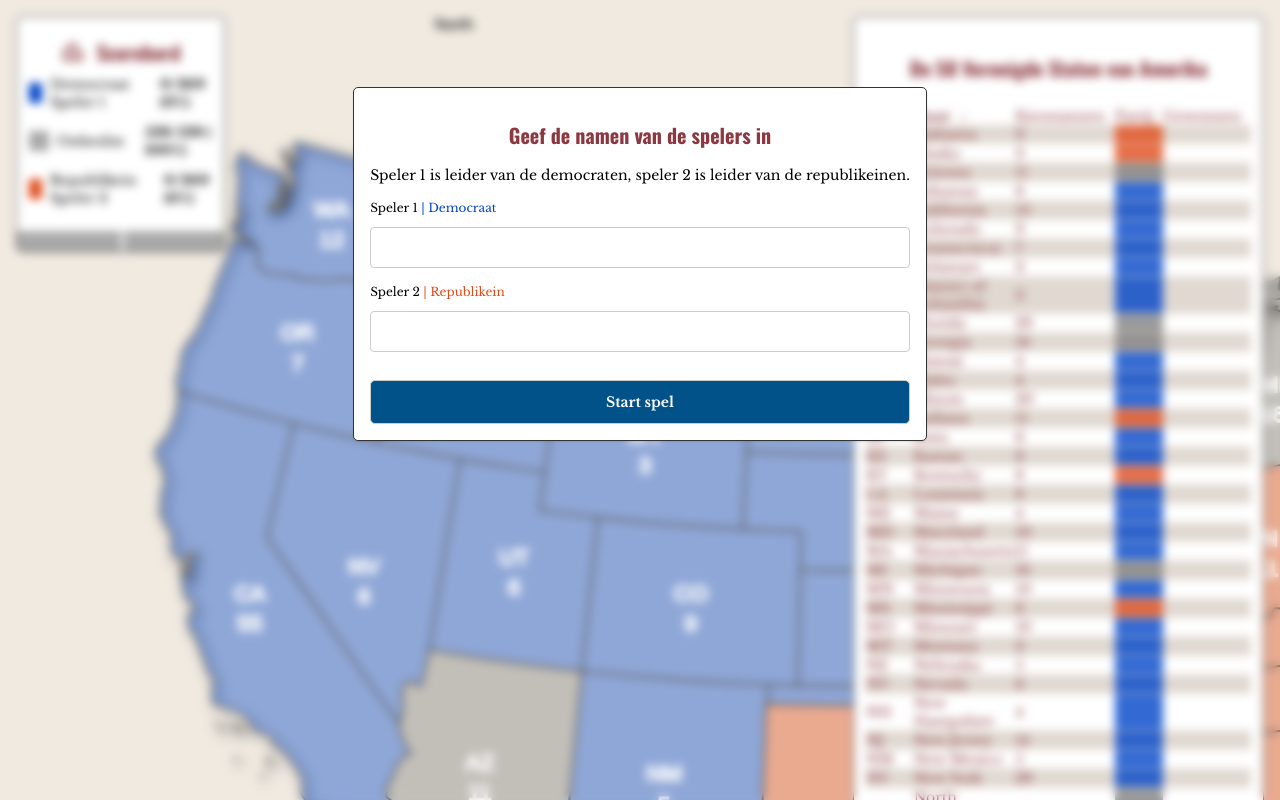
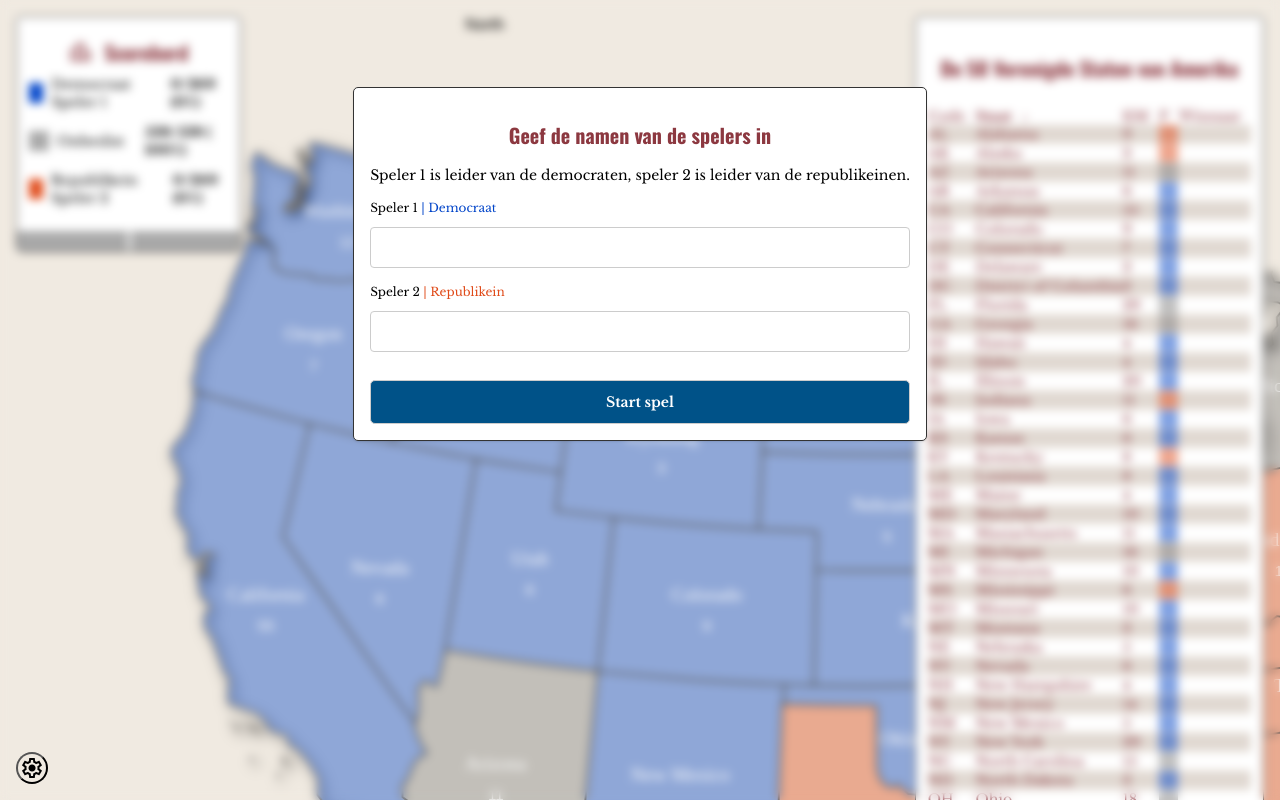
Before and after one commit to tdijkmans/powerplay, a React (Vite) app: page / in a window 1280 px wide. Shown: the top 800 px of the page. Built offline with nearby package versions, Linux system fonts and the light colour scheme; a web font is replaced by a local one.

Commit message:
applied better scoring

```diff
--- a/src/App.scss
+++ b/src/App.scss
@@ -28,6 +28,10 @@
 
 .E {
   grid-area: E;
+  display: flex;
+  flex-direction: column;
+  align-items: flex-end;
+
 }
 
 .S {
@@ -47,8 +51,17 @@
 
 .SW {
   grid-area: SW;
-  display: flex;
-  align-items: flex-end
+
+
+}
+
+.settings-menu {
+  position: absolute;
+  bottom: 0;
+  left: 0;
+  margin: 1rem;
+  z-index: 999;
+
 }
 
 .menu-overlay-container {
--- a/src/App.tsx
+++ b/src/App.tsx
@@ -1,4 +1,3 @@
-import { useState } from "react";
 import "./App.scss";
 import Card from "./components/Card/Card";
 import GameScore from "./components/GameScore/GameScore";
@@ -7,13 +6,24 @@ import UsaMap from "./components/UsaMap/UsaMap";
 import UsaStateInfo from "./components/UsaStateInfo/UsaStateInfo";
 import UserForm from "./components/UserForm/UserForm";
 import MapControl from "./components/ZoomControl/MapControl";
+import { useMenu } from "./hooks/useMenu.store";
 
 function App() {
-	const [showMenu, setShowMenu] = useState(true);
-	const [showMapControl, setShowMapControl] = useState(false);
+	const userForm = useMenu((state) => state.getMenu("userForm"));
+	const mapControl = useMenu((state) => state.getMenu("mapControl"));
+	const openMenu = useMenu((state) => state.setMenuOpen);
 
 	return (
 		<>
+			{userForm.open && (
+				<div className="menu-overlay-container">
+					<div className="menu-overlay">
+						<Card>
+							<UserForm />
+						</Card>
+					</div>
+				</div>
+			)}
 			<div className="container">
 				<div className="NW">
 					<Card>
@@ -31,33 +41,32 @@ function App() {
 						<UsaList />
 					</Card>
 				</div>
-				<div className="SW">
-					{showMapControl ? (
-						<MapControl setShowMapControl={setShowMapControl} />
-					) : (
-						<button
-							className="mapcontrol__button"
-							type="button"
-							onClick={() => setShowMapControl(true)}
-						>
-							<span className="material-symbols-outlined">settings</span>
-						</button>
-					)}
-				</div>
+				<div className="SW" />
 				<div className="S">
 					<UsaStateInfo />
 				</div>
 			</div>
 
-			{showMenu && (
-				<div className="menu-overlay-container">
-					<div className="menu-overlay">
-						<Card>
-							<UserForm setShowMenu={setShowMenu} />
-						</Card>
-					</div>
-				</div>
-			)}
+			<div className="settings-menu">
+				{mapControl.open ? (
+					<button
+						className="mapcontrol__button"
+						type="button"
+						onClick={() => openMenu("mapControl", false)}
+					>
+						<span className="material-symbols-outlined">close</span>
+					</button>
+				) : (
+					<button
+						className="mapcontrol__button"
+						type="button"
+						onClick={() => openMenu("mapControl", true)}
+					>
+						<span className="material-symbols-outlined">settings</span>
+					</button>
+				)}
+			</div>
+			{mapControl.open && <MapControl />}
 		</>
 	);
 }
--- a/src/components/ContextMenu/ContextMenu.scss
+++ b/src/components/ContextMenu/ContextMenu.scss
@@ -1,7 +1,8 @@
 .context-menu-container {
-    padding: var(--spacing-small);
+    padding: var(--spacing-large);
     font-family: var(--font-family-body);
     font-size: var(--font-size-small);
+    min-width: 400px;
 }
 
 .overlay {
@@ -20,17 +21,72 @@
     transition: background-color 0.3s ease;
 }
 
+.context-menu {
+    &-top {
+        width: 100%;
+        display: flex;
+        justify-content: space-between;
+        align-items: center;
+
+    }
+
+    &-title {
+        font-weight: var(--font-weight-bold);
+    }
+
+    &-body {
+        margin-top: var(--spacing-medium);
+    }
+
+    &-party {
+        font-style: italic;
+    }
+
+    &-close {
+        display: flex;
+        cursor: pointer;
+        border: none;
+        background-color: transparent;
+
+        &:hover {
+            color: var(--color-secondary);
+        }
+    }
+
+    &-footer {
+        display: flex;
+        flex-direction: column;
+        gap: var(--spacing-small);
+
+    }
+
+    &-button {
+        border: 1px solid var(--color-text);
+        background-color: transparent;
+        cursor: pointer;
+        font-weight: var(--font-weight-bold);
+        font-size: var(--font-size-small);
+        font-family: var(--font-family-body);
+        color: var(--color-text);
+        padding: var(--spacing-small);
+        border-radius: var(--border-radius);
+        transition: background-color 0.3s ease;
+        display: flex;
+        align-items: center;
+        justify-content: center;
+
+        &:hover {
+            background-color: var(--color-secondary);
+            color: var(--color-white);
+        }
+    }
+}
+
 .context-indicator {
     display: flex;
     align-items: center;
-    margin-bottom: var(--spacing-x-small);
     gap: var(--spacing-small);
 
-    &-title {
-        font-weight: var(--font-weight-bold);
-        margin: var(--spacing-small);
-
-    }
 
     &-republican,
     &-democrat,
@@ -54,5 +110,5 @@
 
 .context-indicator-divider {
     background-color: var(--color-text);
-    margin: var(--spacing-medium);
+    margin: var(--spacing-medium) 0;
 }
--- a/src/components/ContextMenu/ContextMenu.tsx
+++ b/src/components/ContextMenu/ContextMenu.tsx
@@ -1,67 +1,77 @@
 import { FC } from "react";
 import { UsaState } from "../../data/stateData.interface";
-import useGlobalStore from "../../stores/useGlobalStore";
+import { useMenu } from "../../hooks/useMenu.store";
+import useGlobalStore, { WinnableState } from "../../stores/useGlobalStore";
 import Card from "../Card/Card";
 import "./ContextMenu.scss";
 
+const inUsd = (
+	currentState: WinnableState,
+	party: "democrat" | "republican",
+) => {
+	const value =
+		((currentState?.wonBy === party && 4) ||
+			(currentState?.party === party && 3) ||
+			((currentState?.wonBy === "" || currentState?.party === "swing") && 2) ||
+			1) *
+		1000000 *
+		(currentState?.electoralVotes || 0);
+
+	return new Intl.NumberFormat("en-US", {
+		style: "currency",
+		currency: "USD",
+	}).format(value);
+};
+
 interface ContextMenuProps {
-	isVisible: boolean;
-	position: { top: number; left: number };
 	onOptionClick: (option: UsaState["party"]) => void;
 	onHide: () => void;
 	state: UsaState;
 }
 
 const ContextMenu: FC<ContextMenuProps> = ({
-	isVisible,
-	position,
 	onOptionClick,
 	onHide,
 	state,
 }) => {
 	const players = useGlobalStore((state) => state.players);
 	const fiftyStates = useGlobalStore((state) => state.fiftyStates);
-	const currentState = fiftyStates.find((s) => s.id === state.id);
-
-	const republicanPrice =
-		(currentState?.wonBy === "democrat"
-			? 4
-			: currentState?.party === "democrat"
-			  ? 3
-			  : currentState?.wonBy === "" || currentState?.party === "swing"
-				  ? 2
-				  : 1) *
-		1000000 *
-		(currentState?.electoralVotes || 0);
-
-	const democratPrice =
-		(currentState?.wonBy === "republican"
-			? 4
-			: currentState?.party === "republican"
-			  ? 3
-			  : currentState?.wonBy === "" || currentState?.party === "swing"
-				  ? 2
-				  : 1) *
-		1000000 *
-		(currentState?.electoralVotes || 0);
-
-	const inUsd = (value: number) =>
-		new Intl.NumberFormat("en-US", {
-			style: "currency",
-			currency: "USD",
-		}).format(value);
+	const currentState = fiftyStates.find(
+		(s) => s.id === state.id,
+	) as WinnableState;
+	const isVisible = useMenu((state) => state.getMenu("contextMenu")).open;
+	const position = useMenu((state) => state.getMenuPosition("contextMenu"));
 
 	return (
 		<>
 			{isVisible && (
 				<Card position={position} isMenu>
 					<div className="context-menu-container">
-						<div className="context-indicator-title">
-							Kies de winnaar voor {state.stateName} ({state.electoralVotes}{" "}
-							electorale stemmen)
+						<div className="context-menu-top">
+							<h2 className="context-menu-title">Kies de winnaar van</h2>
+							<button
+								className="context-menu-close"
+								onClick={onHide}
+								onKeyDown={onHide}
+								type="button"
+							>
+								<span className="material-symbols-outlined">close</span>
+							</button>
 						</div>
+						<div className="context-menu-body">
+							de staat{" "}
+							<span className="context-menu-party">{state.stateName} </span>
+							voor {state.electoralVotes} electorale stemmen.
+						</div>
+						<hr className="context-indicator-divider" />
 
+						<div className="context-menu-footer">
 							{players.map((player) => (
+								<button
+									type="button"
+									key={player.party}
+									className="context-menu-button"
+								>
 									<div
 										className="context-indicator"
 										onClick={() => onOptionClick(player.party)}
@@ -69,19 +79,15 @@ const ContextMenu: FC<ContextMenuProps> = ({
 										key={player.party}
 									>
 										<div className={`context-indicator-${player.party}`} />
-								<div>{player.playerName}</div>
 										<div>
-									Prijs:{" "}
-									{inUsd(
-										player.party === "democrat"
-											? democratPrice
-											: republicanPrice,
-									)}
+											{player.playerName} casht{" "}
+											{inUsd(currentState, player.party)}
 										</div>
 									</div>
+								</button>
 							))}
 
-						<hr className="context-indicator-divider" />
+							<button type="button" key="swing" className="context-menu-button">
 								<div
 									className="context-indicator"
 									onClick={() => onOptionClick("swing")}
@@ -89,6 +95,8 @@ const ContextMenu: FC<ContextMenuProps> = ({
 								>
 									<div className="context-indicator-und" />
 									<div>Onbeslist</div>
+								</div>
+							</button>
 						</div>
 					</div>
 				</Card>
--- a/src/components/UsaList/UsaList.scss
+++ b/src/components/UsaList/UsaList.scss
@@ -1,5 +1,6 @@
 .usalist {
     padding: var(--spacing-small);
+    width: max-content;
 }
 
 .state-list-header {
@@ -68,7 +69,7 @@
     }
 
     &-won-by {
-        padding-left: var(--spacing-small);
+        padding: 0 var(--spacing-small);
     }
 }
 
--- a/src/components/UsaList/UsaList.tsx
+++ b/src/components/UsaList/UsaList.tsx
@@ -54,9 +54,9 @@ const UsaList: FC = () => {
 	const sortHeaders = [
 		{ column: "id", label: "Code" },
 		{ column: "stateName", label: "Staat" },
-		{ column: "electoralVotes", label: "Kiesmannen" },
-		{ column: "party", label: "Partij" },
-		{ column: "wonBy", label: "Gewonnen" },
+		{ column: "electoralVotes", label: "KM" },
+		{ column: "party", label: "P" },
+		{ column: "wonBy", label: "Winnaar" },
 	] as const;
 
 	const handleClick = (column: keyof WinnableState) => {
@@ -111,7 +111,7 @@ const UsaList: FC = () => {
 								className="state-list-item-fill"
 								style={{
 									backgroundColor: getPartyColor(state.party),
-									opacity: 0.8,
+									opacity: 0.5,
 								}}
 							/>
 							<td className="state-list-item-won-by">
--- a/src/components/UsaMap/UsaMap.tsx
+++ b/src/components/UsaMap/UsaMap.tsx
@@ -1,6 +1,7 @@
 import React, { FC, useState } from "react";
 import { UsaState } from "../../data/stateData.interface";
 import { useHoveredState } from "../../hooks/useHoveredState";
+import { useMenu } from "../../hooks/useMenu.store";
 import { useZoom } from "../../hooks/useZoom";
 import useGlobalStore from "../../stores/useGlobalStore";
 import { getPartyColor } from "../../utilities";
@@ -10,27 +11,25 @@ import "./UsaMap.scss";
 
 const UsaMap: FC = () => {
 	const fiftyStates = useGlobalStore((state) => state.fiftyStates);
-	const [contextMenuVisible, setContextMenuVisible] = useState(false);
-	// const [id, setId] = useState("");
-	const [contextMenuPosition, setContextMenuPosition] = useState({
-		top: 0,
-		left: 0,
-	});
+	const setMenuOpen = useMenu((state) => state.setMenuOpen);
+	const setMenuPosition = useMenu((state) => state.setMenuPosition);
 	const handleMouseEnter = useHoveredState((state) => state.handleMouseEnter);
 	const handleMouseLeave = useHoveredState((state) => state.handleMouseLeave);
 	const hoveredState = useHoveredState((state) => state.hoveredState);
 	const [clickedState, setClickedState] = useState<UsaState>({} as UsaState);
 	const winAState = useGlobalStore((state) => state.winAState);
-	const sortedStates = fiftyStates?.sort((a) =>
-		hoveredState?.id === a.id ? 1 : -1,
-	);
 	const scale = useZoom((state) => state.scale);
 	const handleWheel = useZoom((state) => state.handleWheel);
 	const x = useZoom((state) => state.translateX);
 	const y = useZoom((state) => state.translateY);
+	const sortedStates = fiftyStates?.sort((a) =>
+		hoveredState?.id === a.id ? 1 : -1,
+	);
 
 	const hideContextMenu = () => {
-		setContextMenuVisible(false);
+		setMenuOpen("contextMenu", false);
+		setMenuPosition("contextMenu", 0, 0);
+		setClickedState({} as UsaState);
 	};
 
 	const handleOptionClick = (option: UsaState["party"]) => {
@@ -44,9 +43,8 @@ const UsaMap: FC = () => {
 	) => {
 		e.preventDefault();
 		setClickedState(fiftyStates.find((s) => s.id === state.id) as UsaState);
-		// setId(id);
-		setContextMenuVisible(true);
-		setContextMenuPosition({ top: e.clientY - 250, left: e.clientX - 250 });
+		setMenuOpen("contextMenu", true);
+		setMenuPosition("contextMenu", e.clientX - 250, e.clientY - 250);
 	};
 
 	const handleKeyPress = (
@@ -106,19 +104,20 @@ const UsaMap: FC = () => {
 							x={state?.x}
 							y={state?.y}
 							textAnchor="middle"
-							fontSize="12px"
+							fontSize="10px"
 							fill="white"
-							stroke="white"
-							strokeWidth="1px"
+							strokeWidth="0px"
+							fontFamily="serif"
 						>
-							{state.id}
+							{state.stateName}
 						</text>
 						<text
 							x={state?.x}
 							y={state?.y + 16}
 							textAnchor="middle"
-							fontSize="12px"
-							stroke="white"
+							fontSize="8px"
+							fill="white"
+							strokeWidth="0px"
 						>
 							{state.electoralVotes}
 						</text>
@@ -128,8 +127,6 @@ const UsaMap: FC = () => {
 
 			<ContextMenu
 				state={clickedState}
-				isVisible={contextMenuVisible}
-				position={contextMenuPosition}
 				onOptionClick={handleOptionClick}
 				onHide={hideContextMenu}
 			/>
--- a/src/components/UserForm/UserForm.tsx
+++ b/src/components/UserForm/UserForm.tsx
@@ -1,12 +1,10 @@
 import React, { FC, useState } from "react";
+import { useMenu } from "../../hooks/useMenu.store";
 import useGlobalStore from "../../stores/useGlobalStore";
 import "./UserForm.scss";
 
-type UserFormProps = {
-	setShowMenu: React.Dispatch<React.SetStateAction<boolean>>;
-};
-
-const UserForm: FC<UserFormProps> = ({ setShowMenu }) => {
+const UserForm: FC = () => {
+	const openMenu = useMenu((state) => state.setMenuOpen);
 	const setPlayerNames = useGlobalStore((state) => state.setPlayerNames);
 	const [firstPlayer, setFirstPlayer] = useState("");
 	const [secondPlayer, setSecondPlayer] = useState("");
@@ -26,7 +24,7 @@ const UserForm: FC<UserFormProps> = ({ setShowMenu }) => {
 			democrat: firstPlayer,
 			republican: secondPlayer,
 		});
-		setShowMenu(false);
+		openMenu("userForm", false);
 	};
 
 	return (
--- a/src/components/ZoomControl/MapControl.scss
+++ b/src/components/ZoomControl/MapControl.scss
@@ -1,14 +1,11 @@
 .mapcontrol {
-    display: flex;
-    flex-direction: column;
-    align-items: center;
-    justify-content: center;
+    z-index: 999;
 }
 
 
 
 .mapcontrol__body {
-    width: 100%;
+    width: max-content;
     display: flex;
     justify-content: space-around;
     align-items: center;
@@ -35,3 +32,9 @@
     gap: var(--spacing-small);
     margin-left: var(--spacing-medium);
 }
+
+.mapcontrol__zoom-level {
+
+    margin: 0 var(--spacing-small);
+
+}
--- a/src/components/ZoomControl/MapControl.tsx
+++ b/src/components/ZoomControl/MapControl.tsx
@@ -11,11 +11,7 @@ const MapButton: FC<{ onClick: () => void; icon: string }> = ({
 	</button>
 );
 
-type MapControlProps = {
-	setShowMapControl: React.Dispatch<React.SetStateAction<boolean>>;
-};
-
-const MapControl: FC<MapControlProps> = ({ setShowMapControl }) => {
+const MapControl: FC = () => {
 	const scale = useZoom((state) => state.scale);
 	const setScale = useZoom((state) => state.setScale);
 	const percentageZoom = `${(scale * 100).toFixed(0)}%`;
@@ -23,6 +19,7 @@ const MapControl: FC<MapControlProps> = ({ setShowMapControl }) => {
 	const y = useZoom((state) => state.translateY);
 	const setX = useZoom((state) => state.setTranslateX);
 	const setY = useZoom((state) => state.setTranslateY);
+	const reset = useZoom((state) => state.reset);
 
 	return (
 		<div className="mapcontrol">
@@ -50,11 +47,8 @@ const MapControl: FC<MapControlProps> = ({ setShowMapControl }) => {
 					<MapButton onClick={() => setY(y + 50)} icon="south" />
 					<div />
 				</div>
-				{percentageZoom}
-
-				<div className="mapcontrol__close">
-					<MapButton onClick={() => setShowMapControl(false)} icon="close" />
-				</div>
+				<span className="mapcontrol__zoom-level">{percentageZoom}</span>
+				<MapButton onClick={reset} icon="refresh" />
 			</div>
 		</div>
 	);
--- /dev/null
+++ b/src/hooks/useMenu.store.ts
@@ -0,0 +1,88 @@
+import { create } from "zustand";
+
+const menuIds = ["contextMenu", "userForm", "mapControl"] as const;
+
+interface MenuStore {
+    menus: {
+        [key in (typeof menuIds)[number]]: {
+            open: boolean;
+            left: number;
+            top: number;
+        };
+    };
+    setMenu: (
+        menuId: (typeof menuIds)[number],
+        open: boolean,
+        left: number,
+        top: number,
+    ) => void;
+    setMenuOpen: (menuId: (typeof menuIds)[number], open: boolean) => void;
+    setMenuPosition: (
+        menuId: (typeof menuIds)[number],
+        left: number,
+        top: number,
+    ) => void;
+    getMenu: (menuId: (typeof menuIds)[number]) => {
+        open: boolean;
+        left: number;
+        top: number;
+    };
+    getMenuPosition: (menuId: (typeof menuIds)[number]) => {
+        left: number;
+        top: number;
+    };
+}
+
+const initalMenuState = menuIds.reduce(
+    (acc, menuId) => {
+        acc[menuId] = { open: false, left: 0, top: 0 };
+        return acc;
+    },
+    {} as MenuStore["menus"],
+)
+
+export const useMenu = create<MenuStore>((set, get) => ({
+    menus: { ...initalMenuState, userForm: { open: true, left: 0, top: 0 } },
+    setMenu: (menuId, open, left, top) => {
+        set((state) => ({
+            menus: {
+                ...state.menus,
+                [menuId]: {
+                    open,
+                    left,
+                    top,
+                },
+            },
+        }));
+    },
+    setMenuOpen: (menuId, open) => {
+        set((state) => ({
+            menus: {
+                ...state.menus,
+                [menuId]: {
+                    ...state.menus[menuId],
+                    open,
+                },
+            },
+        }));
+    },
+    setMenuPosition: (menuId, left, top) => {
+        set((state) => ({
+            menus: {
+                ...state.menus,
+                [menuId]: {
+                    ...state.menus[menuId],
+                    left,
+                    top,
+                },
+            },
+        }));
+    },
+    getMenu: (menuId) => {
+        return get().menus[menuId];
+    },
+    getMenuPosition: (menuId) => {
+        const { left, top } = get().menus[menuId];
+        return { left, top };
+    },
+}));
--- a/src/hooks/useZoom.ts
+++ b/src/hooks/useZoom.ts
@@ -8,6 +8,7 @@ interface ZoomStore {
 	translateY: number;
 	setTranslateX: (translateX: number) => void;
 	setTranslateY: (translateY: number) => void;
+	reset: () => void;
 }
 
 export const useZoom = create<ZoomStore>((set, get) => ({
@@ -24,5 +25,6 @@ export const useZoom = create<ZoomStore>((set, get) => ({
 	translateY: 50,
 	setTranslateX: (translateX: number) => set({ translateX }),
 	setTranslateY: (translateY: number) => set({ translateY }),
+	reset: () => set({ scale: 1.9, translateX: 50, translateY: 50 }),
 
 }));
```
Lines whose indentation alone changed are shown as unchanged.
